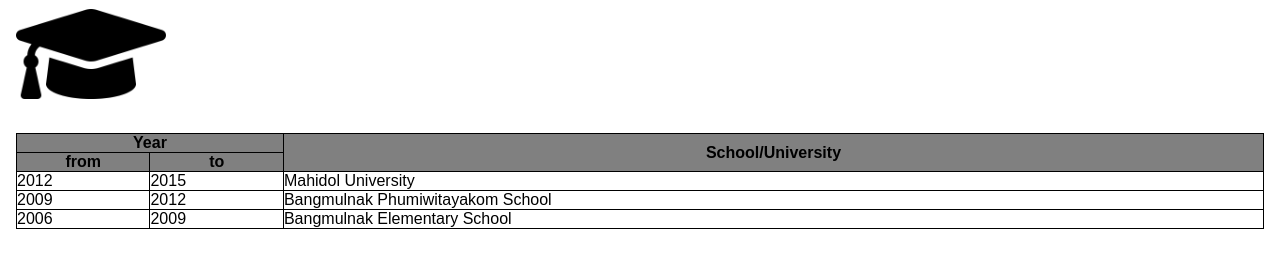
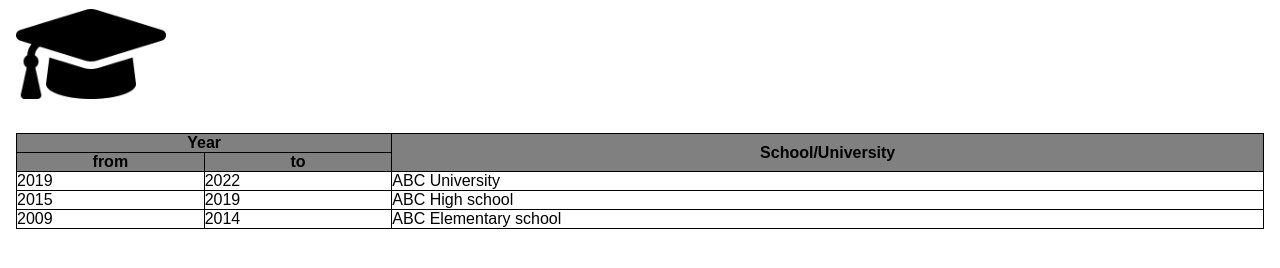
Before and after one commit to Night-of-Serenity/HW01_resume, a plain HTML site: page education.html in a window 1280 px wide. Shown: the part 116-384 px from the top of the page. Drawn offline with Linux system fonts and the light colour scheme.

Commit message:
Edit information on home page and education page

```diff
--- a/education.html
+++ b/education.html
@@ -60,19 +60,19 @@
           <th>to</th>
         </tr>
         <tr>
-          <td>2012</td>
+          <td>2019</td>
+          <td>2022</td>
+          <td>ABC University</td>
+        </tr>
+        <tr>
           <td>2015</td>
-          <td>Mahidol University</td>
+          <td>2019</td>
+          <td>ABC High school</td>
         </tr>
         <tr>
           <td>2009</td>
-          <td>2012</td>
-          <td>Bangmulnak Phumiwitayakom School</td>
-        </tr>
-        <tr>
-          <td>2006</td>
-          <td>2009</td>
-          <td>Bangmulnak Elementary School</td>
+          <td>2014</td>
+          <td>ABC Elementary school</td>
         </tr>
       </table>
     </div>
```
Also changed, not shown: index.html (+3 -3 lines).
